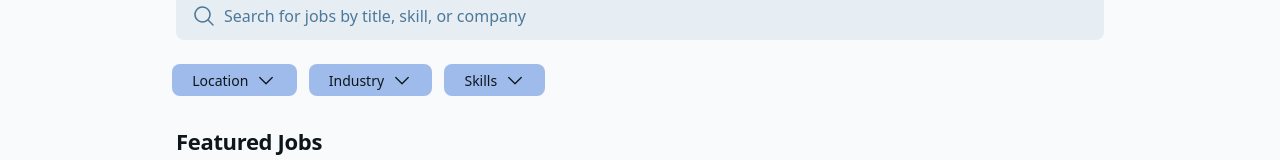
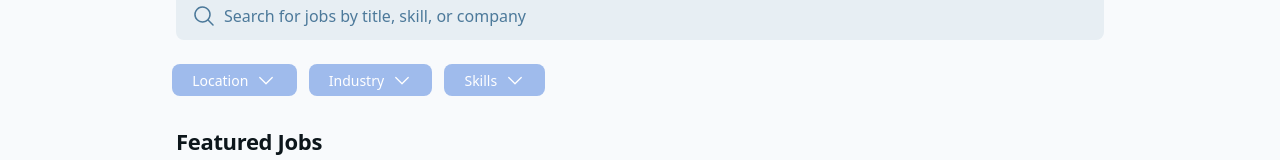
Before and after one commit to nisadi/MyPathNew, a React (Vite) app: page /careers in a window 1280 px wide. Shown: the part 211-371 px from the top of the page. Built offline with nearby package versions, Linux system fonts and the light colour scheme.

Commit message:
Add changes

```diff
--- a/src/components/JobBoard.jsx
+++ b/src/components/JobBoard.jsx
@@ -92,24 +92,24 @@ const JobBoard = () => {
             {/* Filter Buttons */}
             <div className="flex gap-3 p-3 flex-wrap pr-4">
               <button className="flex h-8 shrink-0 items-center justify-center gap-x-2 rounded-lg bg-[#e7eef3] pl-4 pr-2">
-                <p className="text-[#0d161b] text-sm font-medium leading-normal">Location</p>
-                <div className="text-[#0d161b]" data-icon="CaretDown" data-size="20px" data-weight="regular">
+                <p className="text-[#ffffff] text-sm font-medium leading-normal">Location</p>
+                <div className="text-[#ffffff]" data-icon="CaretDown" data-size="20px" data-weight="regular">
                   <svg xmlns="http://www.w3.org/2000/svg" width="20px" height="20px" fill="currentColor" viewBox="0 0 256 256">
                     <path d="M213.66,101.66l-80,80a8,8,0,0,1-11.32,0l-80-80A8,8,0,0,1,53.66,90.34L128,164.69l74.34-74.35a8,8,0,0,1,11.32,11.32Z"></path>
                   </svg>
                 </div>
               </button>
               <button className="flex h-8 shrink-0 items-center justify-center gap-x-2 rounded-lg bg-[#e7eef3] pl-4 pr-2">
-                <p className="text-[#0d161b] text-sm font-medium leading-normal">Industry</p>
-                <div className="text-[#0d161b]" data-icon="CaretDown" data-size="20px" data-weight="regular">
+                <p className="text-[#ffffff] text-sm font-medium leading-normal">Industry</p>
+                <div className="text-[#ffffff]" data-icon="CaretDown" data-size="20px" data-weight="regular">
                   <svg xmlns="http://www.w3.org/2000/svg" width="20px" height="20px" fill="currentColor" viewBox="0 0 256 256">
                     <path d="M213.66,101.66l-80,80a8,8,0,0,1-11.32,0l-80-80A8,8,0,0,1,53.66,90.34L128,164.69l74.34-74.35a8,8,0,0,1,11.32,11.32Z"></path>
                   </svg>
                 </div>
               </button>
               <button className="flex h-8 shrink-0 items-center justify-center gap-x-2 rounded-lg bg-[#e7eef3] pl-4 pr-2">
-                <p className="text-[#0d161b] text-sm font-medium leading-normal">Skills</p>
-                <div className="text-[#0d161b]" data-icon="CaretDown" data-size="20px" data-weight="regular">
+                <p className="text-[#ffffff] text-sm font-medium leading-normal">Skills</p>
+                <div className="text-[#ffffff]" data-icon="CaretDown" data-size="20px" data-weight="regular">
                   <svg xmlns="http://www.w3.org/2000/svg" width="20px" height="20px" fill="currentColor" viewBox="0 0 256 256">
                     <path d="M213.66,101.66l-80,80a8,8,0,0,1-11.32,0l-80-80A8,8,0,0,1,53.66,90.34L128,164.69l74.34-74.35a8,8,0,0,1,11.32,11.32Z"></path>
                   </svg>
--- a/src/home.jsx
+++ b/src/home.jsx
@@ -1,9 +1,12 @@
 import React from 'react';
-import Success1 from '../src/assets/woman3.jpg'
-import Success2 from '../src/assets/man.jpg'
-import Success3 from '../src/assets/group.jpg'
+import { Link, useNavigate } from 'react-router-dom';
+import Success1 from '../src/assets/woman3.jpg';
+import Success2 from '../src/assets/man.jpg';
+import Success3 from '../src/assets/group.jpg';
 
-const home = () => {
+const Home = () => {
+  const navigate = useNavigate();
+
   return (
     <div className="px-40 flex flex-1 justify-center py-5 w-full min-h-screen bg-slate-50">
       <div className="layout-content-container flex flex-col max-w-[960px] flex-1">
@@ -11,13 +14,10 @@ const home = () => {
           <div className="@[480px]:p-4">
             <div
               className="flex min-h-[480px] flex-col gap-6 bg-cover bg-center bg-no-repeat @[480px]:gap-8 @[480px]:rounded-xl items-center justify-center p-4"
-                    style={{backgroundImage: 'linear-gradient(rgba(0, 60, 103, 0.3), rgba(0, 60, 103, 1))',}}
+              style={{backgroundImage: 'linear-gradient(rgba(0, 60, 103, 0.3), rgba(0, 60, 103, 1))'}}
             >
-
               <div className="flex flex-col gap-2 text-center">
-                    <h1
-                      className="text-white text-4xl font-black leading-tight tracking-[-0.033em] @[480px]:text-5xl @[480px]:font-black @[480px]:leading-tight @[480px]:tracking-[-0.033em]"
-                    >
+                <h1 className="text-white text-4xl font-black leading-tight tracking-[-0.033em] @[480px]:text-5xl @[480px]:font-black @[480px]:leading-tight @[480px]:tracking-[-0.033em]">
                   Unlock Your Potential
                 </h1>
                 <h2 className="text-white text-sm font-normal leading-normal @[480px]:text-base @[480px]:font-normal @[480px]:leading-normal">
@@ -26,16 +26,9 @@ const home = () => {
               </div>
               <label className="flex flex-col min-w-40 h-14 w-full max-w-[480px] @[480px]:h-16">
                 <div className="flex w-full flex-1 items-stretch rounded-xl h-full">
-                      <div
-                        className="text-[#4e7997] flex border border-[#d0dde7] bg-slate-50 items-center justify-center pl-[15px] rounded-l-xl border-r-0"
-                        data-icon="MagnifyingGlass"
-                        data-size="20px"
-                        data-weight="regular"
-                      >
+                  <div className="text-[#4e7997] flex border border-[#d0dde7] bg-slate-50 items-center justify-center pl-[15px] rounded-l-xl border-r-0">
                     <svg xmlns="http://www.w3.org/2000/svg" width="20px" height="20px" fill="currentColor" viewBox="0 0 256 256">
-                          <path
-                            d="M229.66,218.34l-50.07-50.06a88.11,88.11,0,1,0-11.31,11.31l50.06,50.07a8,8,0,0,0,11.32-11.32ZM40,112a72,72,0,1,1,72,72A72.08,72.08,0,0,1,40,112Z"
-                          ></path>
+                      <path d="M229.66,218.34l-50.07-50.06a88.11,88.11,0,1,0-11.31,11.31l50.06,50.07a8,8,0,0,0,11.32-11.32ZM40,112a72,72,0,1,1,72,72A72.08,72.08,0,0,1,40,112Z"></path>
                     </svg>
                   </div>
                   <input
@@ -55,6 +48,7 @@ const home = () => {
             </div>
           </div>
         </div>
+
         <h2 className="text-[#0e151b] text-[22px] font-bold leading-tight tracking-[-0.015em] px-4 pb-3 pt-5">Success Stories</h2>
         <div className="flex overflow-y-auto [-ms-scrollbar-style:none] [scrollbar-width:none] [&::-webkit-scrollbar]:hidden">
           <div className="flex items-stretch p-4 gap-3">
@@ -98,6 +92,7 @@ const home = () => {
             </div>
           </div>
         </div>
+
         <div className="@container">
           <div className="flex flex-col justify-end gap-6 px-4 py-10 @[480px]:gap-8 @[480px]:px-10 @[480px]:py-20">
             <div className="flex flex-col gap-5 text-center">
@@ -108,16 +103,20 @@ const home = () => {
             <div className="flex flex-1 justify-center">
               <div className="flex justify-center">
                 <div className="flex flex-1 gap-3 flex-wrap max-w-[480px] justify-center">
+                  <Link to="/courses">
                     <button
-                        className="flex min-w-[84px] max-w-[480px] cursor-pointer items-center justify-center overflow-hidden rounded-xl h-10 px-4 @[480px]:h-12 @[480px]:px-5 text-slate-50 text-sm font-bold leading-normal tracking-[0.015em] @[480px]:text-base @[480px]:font-bold @[480px]:leading-normal @[480px]:tracking-[0.015em] grow"
+                      className="flex min-w-[84px] max-w-[480px] cursor-pointer items-center justify-center overflow-hidden rounded-xl h-10 px-4 @[480px]:h-12 @[480px]:px-5 bg-[#1990e5] text-slate-50 text-sm font-bold leading-normal tracking-[0.015em] @[480px]:text-base @[480px]:font-bold @[480px]:leading-normal @[480px]:tracking-[0.015em] grow"
                     >
                       <span className="truncate">Explore Courses</span>
                     </button>
+                  </Link>
+                  <Link to="/careers">
                     <button
-                        className="flex min-w-[84px] max-w-[480px] cursor-pointer items-center justify-center overflow-hidden rounded-xl h-10 px-4 @[480px]:h-12 @[480px]:px-5 text-[#ffffff] text-sm font-bold leading-normal tracking-[0.015em] @[480px]:text-base @[480px]:font-bold @[480px]:leading-normal @[480px]:tracking-[0.015em] grow"
+                      className="flex min-w-[84px] max-w-[480px] cursor-pointer items-center justify-center overflow-hidden rounded-xl h-10 px-4 @[480px]:h-12 @[480px]:px-5 bg-[#1990e5] text-slate-50 text-sm font-bold leading-normal tracking-[0.015em] @[480px]:text-base @[480px]:font-bold @[480px]:leading-normal @[480px]:tracking-[0.015em] grow"
                     >
                       <span className="truncate">Discover Careers</span>
                     </button>
+                  </Link>
                 </div>
               </div>
             </div>
@@ -128,4 +127,4 @@ const home = () => {
   );
 };
 
-export default home;
+export default Home;
```
Lines whose indentation alone changed are shown as unchanged.
